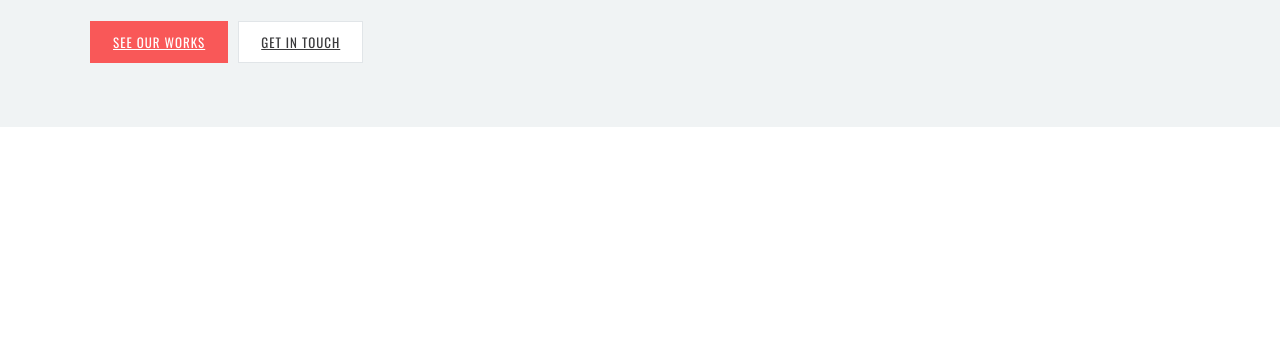
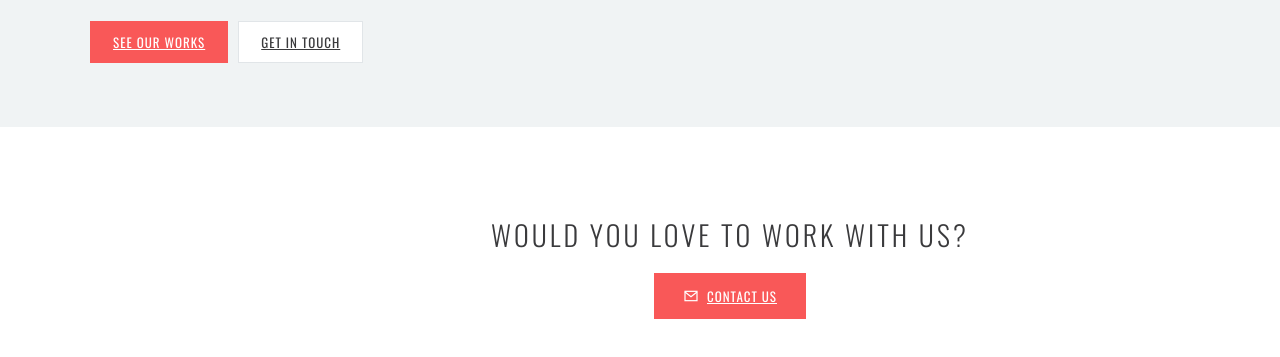
Before and after one commit to viktornedd01/landing-keepsake, a plain HTML site: page index.html in a window 1280 px wide. Shown: the part 231-588 px from the top of the page. Drawn offline with nearby package versions, Linux system fonts and the light colour scheme.

Commit message:
feat: add cta section

```diff
--- a/css/style.css
+++ b/css/style.css
@@ -469,7 +469,6 @@ body {
   }
 }
 
-/* sections */
 .section {
   padding-top: var(--section-gap);
 }
@@ -497,3 +496,34 @@ body {
 .section-intro {
   margin-top: 12px;
 }
+
+.cta {
+  text-align: center;
+}
+
+.cta-title {
+  font-family: var(--font-heading);
+  font-size: 22px;
+  font-weight: 300;
+  line-height: 1.3;
+  letter-spacing: 3px;
+  text-transform: uppercase;
+  color: var(--color-text-dark);
+}
+
+.cta-button {
+  margin-top: 20px;
+  padding: 14px 28px;
+}
+
+@media (min-width: 768px) {
+  .cta-title {
+    font-size: 24px;
+  }
+}
+
+@media (min-width: 1280px) {
+  .cta-title {
+    font-size: 28px;
+  }
+}
--- a/index.html
+++ b/index.html
@@ -88,7 +88,6 @@
       </nav>
     </div>
   </header>
-
   <main>
     <section class="hero">
       <div class="container">
@@ -100,6 +99,18 @@
         </div>
       </div>
     </section>
+        <section class="section cta">
+      <div class="container">
+        <h2 class="cta-title">Would you love to work with us?</h2>
+        <a class="button button-primary cta-button" href="#contact">
+          <svg viewBox="0 0 24 24" aria-hidden="true">
+            <rect x="3" y="5" width="18" height="14" fill="none" stroke="currentColor" stroke-width="1.8"/>
+            <path d="M3 6l9 7 9-7" fill="none" stroke="currentColor" stroke-width="1.8"/>
+          </svg>
+          Contact us
+        </a>
+      </div>
+    </section>
   </main>
 </body>
 </html>
```
